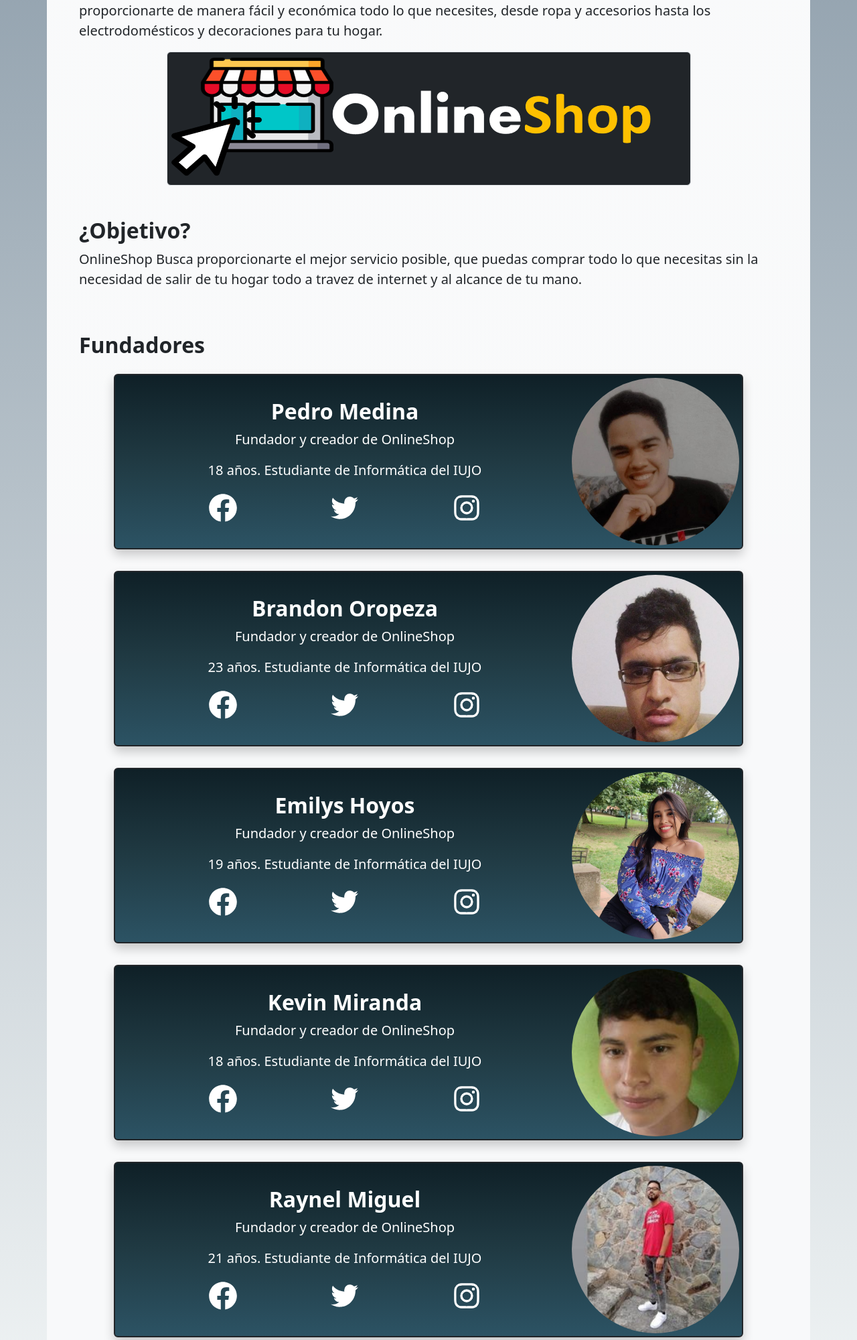
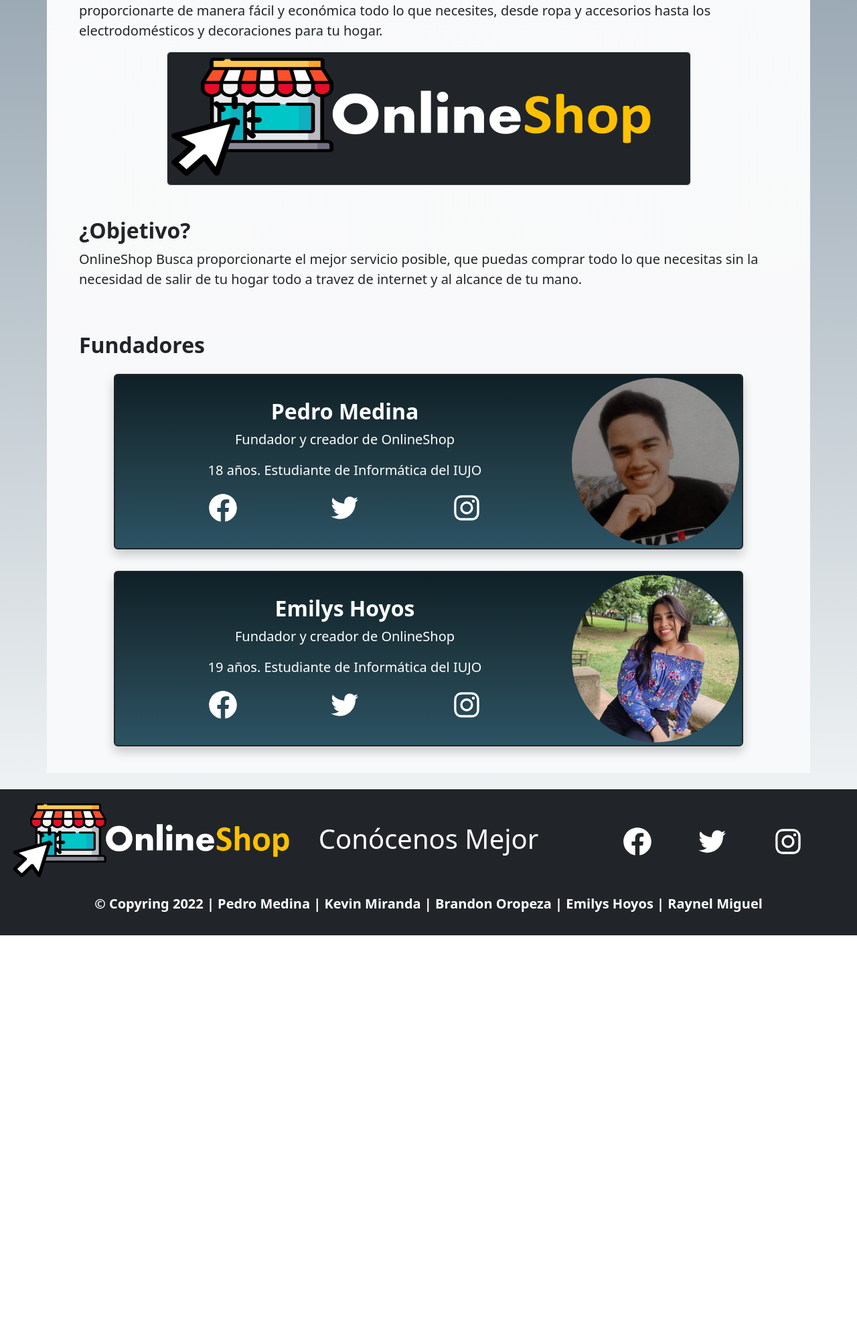
Before and after one commit to MedinaPedroDev/django_e-comerce, a Django app: page /acercade/ in a window 1280 px wide. Shown: the part 337-2337 px from the top of the page at 67% size. After the commit the page ends 1733 px from the top, so only its background shows below. Run offline with Django 3.2, Linux system fonts and the light colour scheme; some libraries are stand-ins or nearby versions.

Commit message:
Ready the README

```diff
--- a/home/templates/acercaDe.html
+++ b/home/templates/acercaDe.html
@@ -46,20 +46,6 @@
                 <div class=" d-flex flex-column flex-md-row justify-content-evenly align-items-center border border-dark border-2 rounded p-1 my-3 cardPresentacion"
                     style="width: 90%;">
                     <div class="card-body text-center text-white">
-                        <h3 class="card-text fs-2 fw-bold">Brandon Oropeza</h3>
-                        <p class="card-text fs-5 fw-normal">Fundador y creador de Online<span>Shop</span></p>
-                        <p class="card-text fs-5 fw-normal">23 años. Estudiante de Informática del IUJO</p>
-                        <div class=" d-flex align-items-center justify-content-evenly">
-                            <a href=""><img width="50" src="{% static 'iconos/facebook.svg' %}" alt="red-social"></a>
-                            <a href=""><img width="50" src="{% static 'iconos/twiter.svg' %}" alt="red-social"></a>
-                            <a href=""><img width="50" src="{% static 'iconos/instagram.svg' %}" alt="red-social"></a>
-                        </div>
-                    </div>
-                    <img src="{% static 'img/Brandon.jpg' %}" class="img-card rounded-circle py-2 py-md-0" alt="...">
-                </div>
-                <div class=" d-flex flex-column flex-md-row justify-content-evenly align-items-center border border-dark border-2 rounded p-1 my-3 cardPresentacion"
-                    style="width: 90%;">
-                    <div class="card-body text-center text-white">
                         <h3 class="card-text fs-2 fw-bold">Emilys Hoyos</h3>
                         <p class="card-text fs-5 fw-normal">Fundador y creador de Online<span>Shop</span></p>
                         <p class="card-text fs-5 fw-normal">19 años. Estudiante de Informática del IUJO</p>
@@ -71,34 +57,6 @@
                     </div>
                     <img src="{% static 'img/Emilys.jpg' %}" class="img-card rounded-circle py-2 py-md-0" alt="...">
                 </div>
-                <div class=" d-flex flex-column flex-md-row justify-content-evenly align-items-center border border-dark border-2 rounded p-1 my-3 cardPresentacion"
-                    style="width: 90%;">
-                    <div class="card-body text-center text-white">
-                        <h3 class="card-text fs-2 fw-bold">Kevin Miranda</h3>
-                        <p class="card-text fs-5 fw-normal">Fundador y creador de Online<span>Shop</span></p>
-                        <p class="card-text fs-5 fw-normal">18 años. Estudiante de Informática del IUJO</p>
-                        <div class=" d-flex align-items-center justify-content-evenly">
-                            <a href=""><img width="50" src="{% static 'iconos/facebook.svg' %}" alt="red-social"></a>
-                            <a href=""><img width="50" src="{% static 'iconos/twiter.svg' %}" alt="red-social"></a>
-                            <a href=""><img width="50" src="{% static 'iconos/instagram.svg' %}" alt="red-social"></a>
-                        </div>
-                    </div>
-                    <img src="{% static 'img/Kevin.jpg' %}" class="img-card rounded-circle py-2 py-md-0" alt="...">
-                </div>
-                <div class=" d-flex flex-column flex-md-row justify-content-evenly align-items-center border border-dark border-2 rounded p-1 my-3 cardPresentacion"
-                    style="width: 90%;">
-                    <div class="card-body text-center text-white">
-                        <h3 class="card-text fs-2 fw-bold">Raynel Miguel</h3>
-                        <p class="card-text fs-5 fw-normal">Fundador y creador de Online<span>Shop</span></p>
-                        <p class="card-text fs-5 fw-normal">21 años. Estudiante de Informática del IUJO</p>
-                        <div class=" d-flex align-items-center justify-content-evenly">
-                            <a href=""><img width="50" src="{% static 'iconos/facebook.svg' %}" alt="red-social"></a>
-                            <a href=""><img width="50" src="{% static 'iconos/twiter.svg' %}" alt="red-social"></a>
-                            <a href=""><img width="50" src="{% static 'iconos/instagram.svg' %}" alt="red-social"></a>
-                        </div>
-                    </div>
-                    <img src="{% static 'img/Raynel.jpg' %}" class="img-card rounded-circle py-2 py-md-0" alt="...">
-                </div>
             </div>
         </div>
     </div>
--- a/requirements.txt
+++ b/requirements.txt
@@ -1,6 +1,6 @@
 asgiref==3.5.2
 Django==3.2.16
-mysqlclient @ file:///C:/Users/Administrador/Desktop/Django_EquipoOverlord/mysqlclient-1.4.6-cp37-cp37m-win32.whl
+mysqlclient==2.2.7
 Pillow==9.3.0
 pytz==2022.7
 sqlparse==0.4.3
```
Also changed, not shown: DjangoEccomerce/static/img/Brandon.jpg (deleted), DjangoEccomerce/static/img/Kevin.jpg (deleted), DjangoEccomerce/static/img/Raynel.jpg (deleted), README.md, home.jpg (added), perfil.jpg (added), search.jpg (added), 2 other files.
